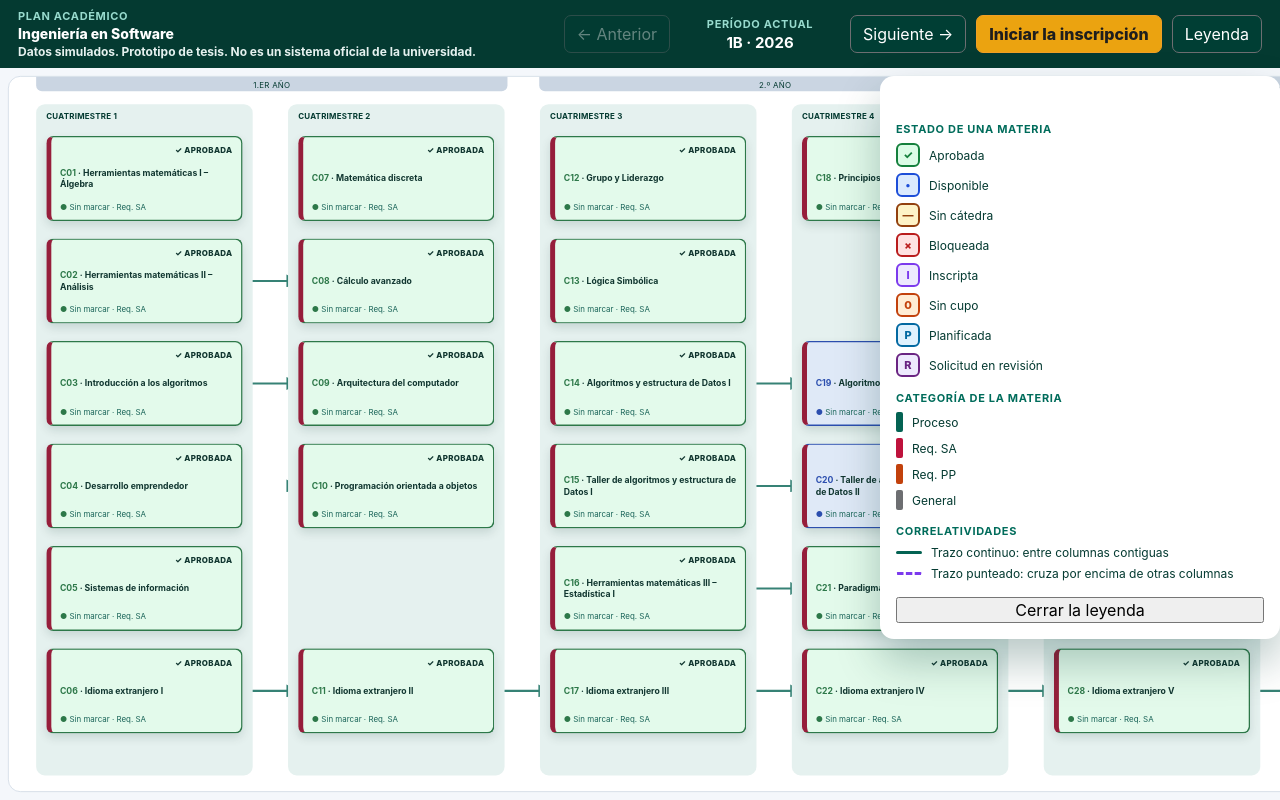
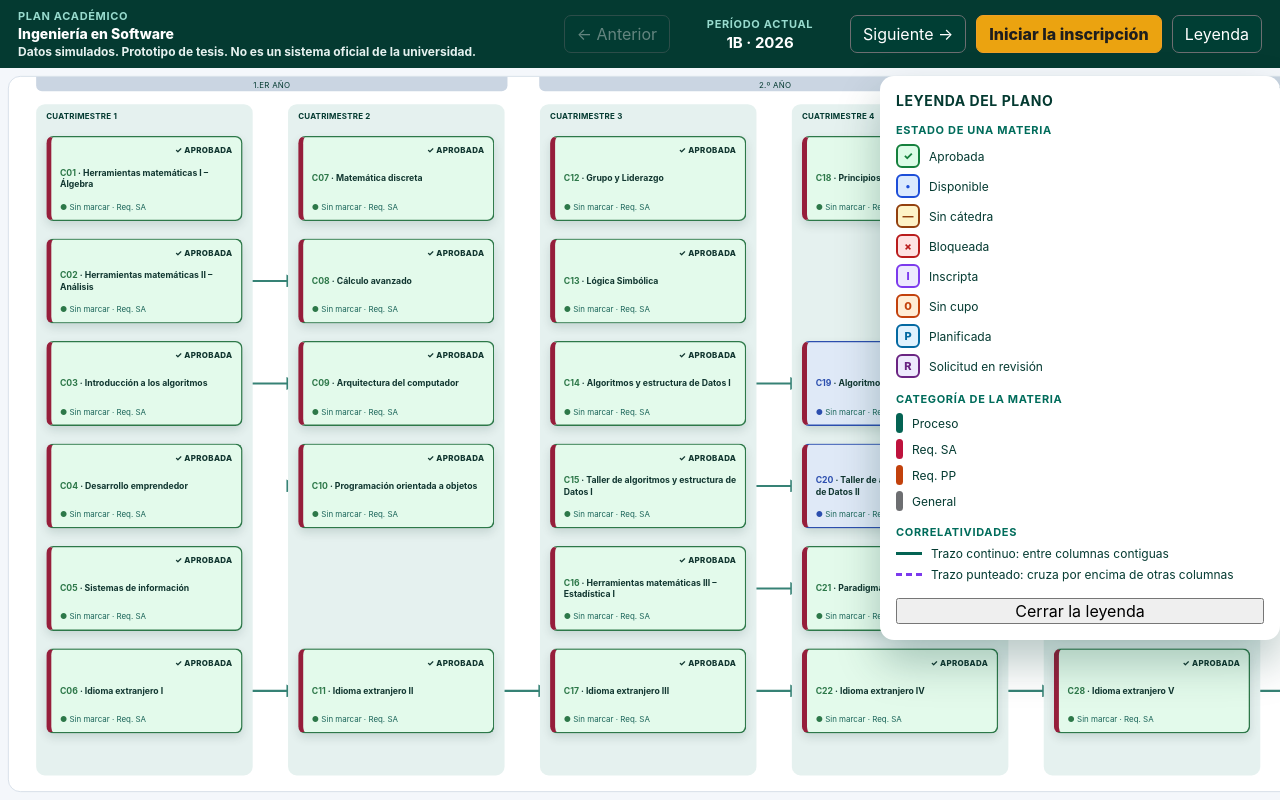
Before and after one commit to FacuDemarchi/tesis-facundo-demarchi, a plain HTML site: page panel-seleccion/index.html in a window 1280 px wide. Both pictures are taken after a click on the button "Leyenda". Drawn offline with Linux system fonts and the light colour scheme.

Commit message:
fix(panel): close the findings the detector raised against the new legend and strip
Adding the legend and the demonstrator strip introduced five findings, and the
detector was right about all of them: a white-on-white contrast failure (1.0:1),
a coloured shadow on a dark background, a thick accent border on a rounded box,
and two radii off the documented scale.

The white-on-white was the real one: the legend inherited the period bar's white
text, so its lists computed #ffffff on a white panel. Explicit colour on the
panel fixes it and removes the trap for any text added later. The two 2px radii
become the scale's 4px badge radius, the arrow loses a radius it never needed,
and the strip loses a shadow that a dark bar should not cast.

The repository now reports zero anti-patterns from the command-line detector,
against eleven when this remediation started, and the four advisories that
remain are pre-existing. Five findings were waived with their reasons in
.impeccable/config.json: the overused Inter, the state stripes, the category
borders, the flush cards at a scrolling edge, and the legend's elevation shadow,
which the detector reads as a glow because its ancestor is the dark bar.

```diff
--- a/panel-seleccion/styles.css
+++ b/panel-seleccion/styles.css
@@ -45,8 +45,8 @@
 .sr-only{position:absolute;width:1px;height:1px;padding:0;margin:-1px;overflow:hidden;clip:rect(0,0,0,0);white-space:nowrap;border:0}@media(max-width:760px){.period-bar{align-items:flex-start;flex-direction:column;gap:8px}.period-navigation{width:100%;flex-wrap:wrap}.period-display{min-width:0;padding-inline:8px}.selection-panel{--panel-inset:12px;top:auto;bottom:12px;max-height:34vh}.results-modal{inset:76px 12px 84px;padding:14px}.results-header{padding-right:0}.results-close{position:static;margin-top:5px}.results-simulator{grid-template-columns:1fr}.alternatives{grid-template-columns:1fr}}@media(prefers-reduced-motion:reduce){.course{transition:none}}
 /* Leyenda del plano (U4) */
 .period-bar{position:relative}
-.legend-panel{position:absolute;z-index:20;top:calc(100% + 8px);right:0;width:min(400px,calc(100vw - 32px));max-height:calc(100vh - 140px);overflow-y:auto;padding:16px;border-radius:14px;background:var(--panel);box-shadow:0 22px 44px var(--shadow-panel)}
-.legend-panel h2{margin:0;font-size:13px;text-transform:uppercase;letter-spacing:.04em}
+.legend-panel{position:absolute;z-index:20;top:calc(100% + 8px);right:0;width:min(400px,calc(100vw - 32px));max-height:calc(100vh - 140px);overflow-y:auto;padding:16px;border-radius:14px;background:var(--panel);color:var(--ink);box-shadow:0 22px 44px var(--shadow-panel)}
+.legend-panel h2{margin:0;font-size:14px;text-transform:uppercase;letter-spacing:.04em}
 .legend-panel h3{margin:14px 0 7px;font-size:11px;text-transform:uppercase;letter-spacing:.06em;color:var(--muted)}
 .legend-panel ul{margin:0;padding:0;list-style:none;display:grid;gap:6px}
 .legend-panel li{display:flex;align-items:center;gap:9px;font-size:12px;color:var(--ink)}
@@ -59,21 +59,21 @@
 .legend-swatch.no-capacity{background:var(--no-capacity-bg);color:var(--no-capacity)}
 .legend-swatch.planned{background:var(--planned-bg);color:var(--planned)}
 .legend-swatch.review{background:var(--review-bg);color:var(--review)}
-.legend-category{flex:0 0 auto;width:7px;height:20px;border-radius:2px;background:currentColor}
+.legend-category{flex:0 0 auto;width:7px;height:20px;border-radius:4px;background:currentColor}
 .legend-category.category-process{color:var(--category-process)}
 .legend-category.category-sa{color:var(--category-sa)}
 .legend-category.category-pp{color:var(--category-pp)}
 .legend-category.category-general{color:var(--category-general)}
-.legend-arrow{flex:0 0 auto;width:26px;height:0;border-top:3px solid var(--green);border-radius:2px}
+.legend-arrow{flex:0 0 auto;width:26px;height:0;border-top:3px solid var(--green)}
 .legend-arrow.routed{border-top:3px dashed var(--edge-dashed)}
 .legend-close{margin-top:16px;width:100%}
 @media(max-width:760px){.legend-panel{position:fixed;top:auto;bottom:12px;left:12px;right:12px;width:auto;max-height:56vh}}
 /* Mesa del demostrador: el control del desenlace vive fuera del diálogo del estudiante (U6) */
-.demo-strip{position:fixed;z-index:16;left:24px;right:24px;bottom:24px;display:flex;align-items:center;gap:12px;padding:7px 14px;border-radius:10px;background:var(--deep);color:var(--c-white);box-shadow:0 12px 28px var(--shadow-panel)}
+.demo-strip{position:fixed;z-index:16;left:24px;right:24px;bottom:24px;display:flex;align-items:center;gap:12px;padding:7px 14px;border-radius:10px;background:var(--deep);color:var(--c-white)}
 .demo-strip[hidden]{display:none}
 .demo-strip label{flex:0 0 auto;font-size:11px;font-weight:700;text-transform:uppercase;letter-spacing:.06em;color:var(--c-slate-teal)}
 .demo-strip select{min-height:34px;padding:5px 8px;border:1px solid var(--c-slate-teal);border-radius:7px;background:var(--ink);color:var(--c-white);font-size:12px}
-.demo-strip-hint{flex:1 1 auto;min-width:0;font-size:11px;line-height:1.3;color:var(--c-slate-teal)}
+.demo-strip-hint{flex:1 1 auto;min-width:0;max-width:68ch;font-size:12px;line-height:1.3;color:var(--c-slate-teal)}
 .weekly-details{margin:0 0 12px}
 .weekly-details summary{cursor:pointer;padding:7px 0;font-size:12px;font-weight:800;color:var(--green-deep)}
 .weekly-details summary:hover{color:var(--green)}
```
Also changed, not shown: .impeccable/config.json.
